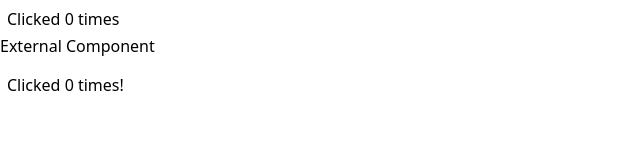
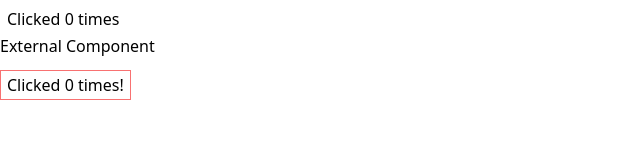
Before and after one commit to IEEE-PSH/hackpsh-docs, a Next.js app: page /another in a window 1280 px wide. Shown: the part 128-288 px from the top of the page, without its empty margins (0-640 px from the left). Built offline with nearby package versions, Linux system fonts and the light colour scheme.

Commit message:
feat(docs): add red border to counter example used to test tailwind on tsx files within /components

```diff
--- a/components/counters.tsx
+++ b/components/counters.tsx
@@ -11,7 +11,7 @@ function MyButton() {
 
   return (
     <div>
-      <button onClick={handleClick} className="border-[1px] border-solid border-white mt-3 py-[2px] px-[6px]">
+      <button onClick={handleClick} className="border-[1px] border-solid border-red-400 mt-3 py-[2px] px-[6px]">
         Clicked {count} times!
       </button>
     </div>
```
